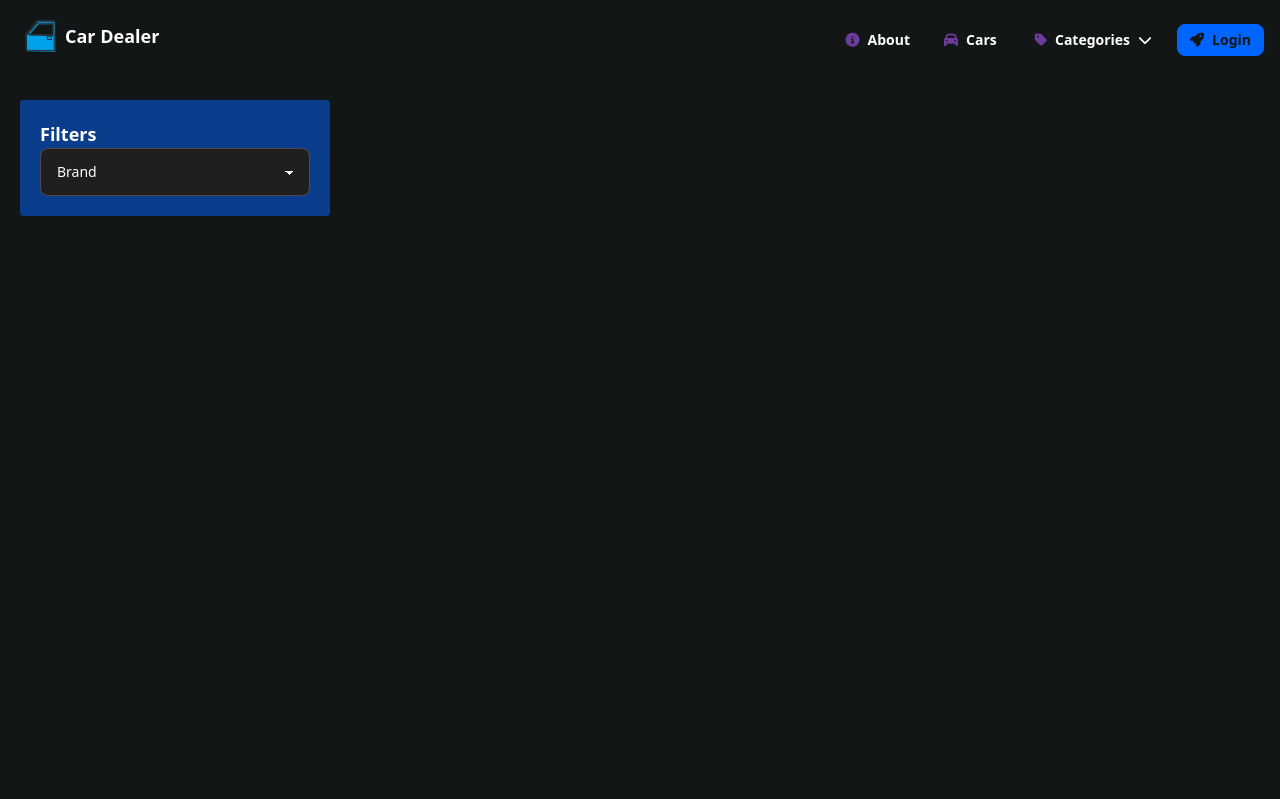
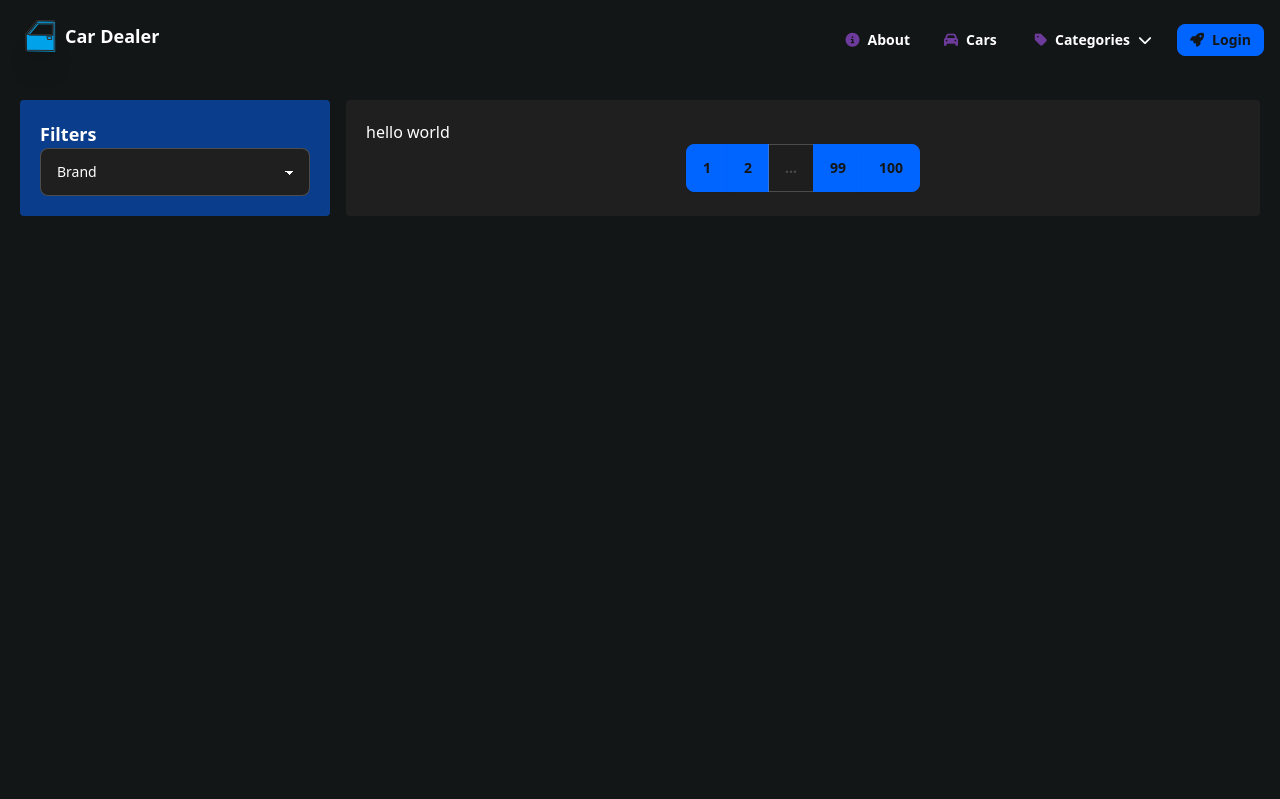
Before and after one commit to fzaca/car-dealer-system, a Django app: page /cars/ in a window 1280 px wide. Shown: the top 799 px of the page. Run offline with Django 5.2, Linux system fonts and the light colour scheme; data that the repository does not hold is empty; style sheets or scripts are compiled from the project's sources.

Commit message:
Add pagination widget

```diff
--- a/resources/cars/templates/cars/car_list.html
+++ b/resources/cars/templates/cars/car_list.html
@@ -9,7 +9,7 @@ Car Listing | Car Dealer
 <div class="relative h-screen bg-base-300 p-5">
   <div class="py-10 flex-none"></div>
 
-  <div class="flex flex-col md:flex-row">
+  <div class="flex flex-col md:flex-row gap-4">
 
     <!-- Sidebar with Filters -->
     <div class="w-full md:w-1/3 lg:w-1/4 mb-4 md:mb-0">
@@ -23,6 +23,23 @@ Car Listing | Car Dealer
             {% endfor %}
           </select>
         </form>
+      </div>
+    </div>
+
+    <!-- Cars -->
+    <div class="flex-grow">
+      <div class="bg-base-100 rounded p-5 h-full">
+        <div>
+          hello world
+        </div>
+        <!-- Pagination -->
+        <div class="join w-full justify-center">
+          <button class="join-item btn btn-primary">1</button>
+          <button class="join-item btn btn-primary">2</button>
+          <button class="join-item btn btn-disabled btn-outline">...</button>
+          <button class="join-item btn btn-primary">99</button>
+          <button class="join-item btn btn-primary">100</button>
+        </div>
       </div>
     </div>
 
```
